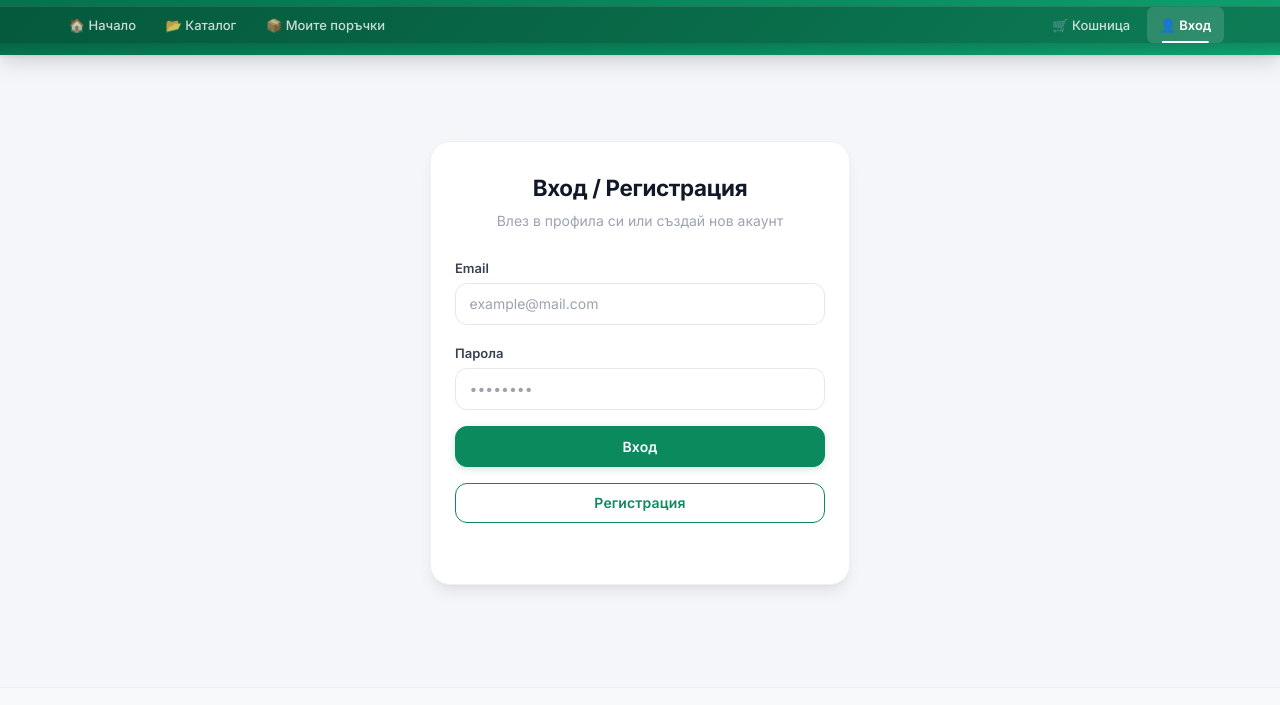
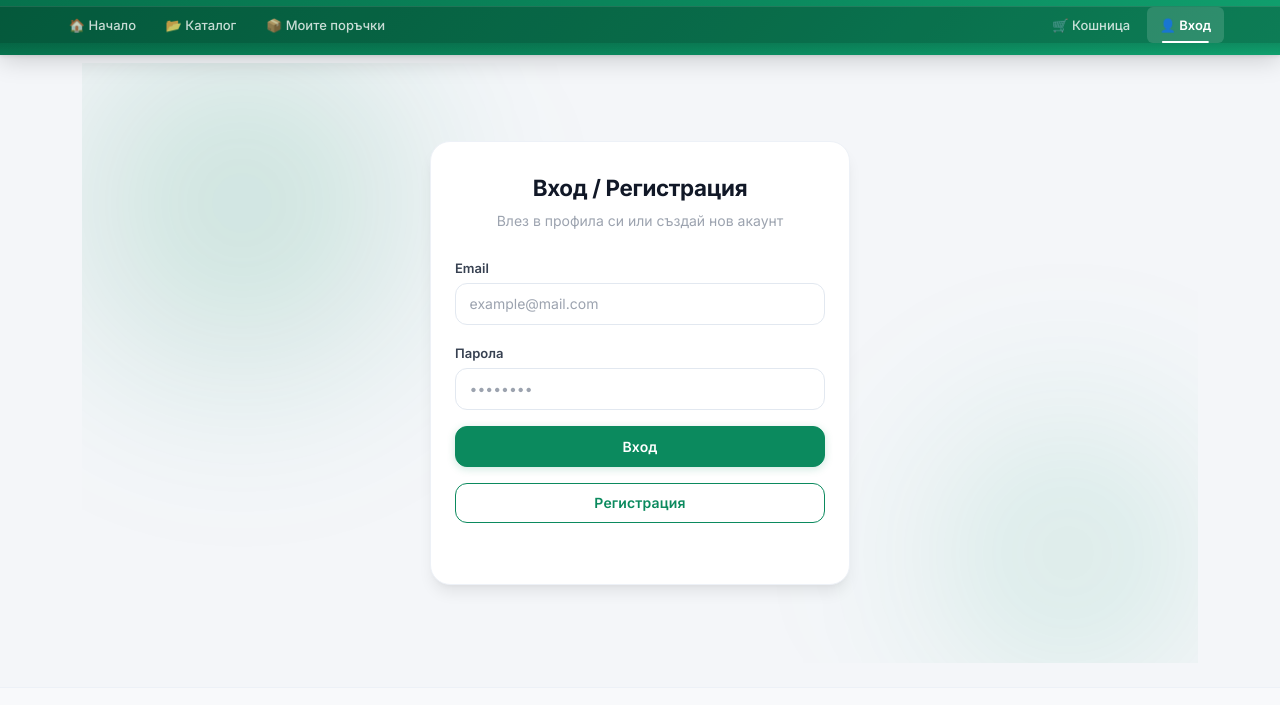
Before and after one commit to s-badev/FreshBox, a website built with Vite: page login.html in a window 1280 px wide. Shown: the part 49-754 px from the top of the page. Built offline with nearby package versions, Linux system fonts and the light colour scheme; no server answers.

Commit message:
style(login): add green blur gradient background to auth page

```diff
--- a/src/styles/app.css
+++ b/src/styles/app.css
@@ -1266,6 +1266,34 @@ small, .small { font-size: 0.8125rem; }
   display: flex;
   align-items: center;
   justify-content: center;
+  position: relative;
+  overflow: hidden;
+  isolation: isolate;
+}
+
+/* Radial gradient orbs — Stripe/Linear style */
+.auth-wrapper::before,
+.auth-wrapper::after {
+  content: '';
+  position: absolute;
+  border-radius: 50%;
+  filter: blur(72px);
+  pointer-events: none;
+  z-index: -1;
+}
+.auth-wrapper::before {
+  width: 520px;
+  height: 520px;
+  background: radial-gradient(circle, rgba(11, 138, 94, 0.22) 0%, transparent 70%);
+  top: -120px;
+  left: -100px;
+}
+.auth-wrapper::after {
+  width: 420px;
+  height: 420px;
+  background: radial-gradient(circle, rgba(16, 160, 110, 0.16) 0%, transparent 70%);
+  bottom: -100px;
+  right: -80px;
 }
 
 .auth-card {
```
